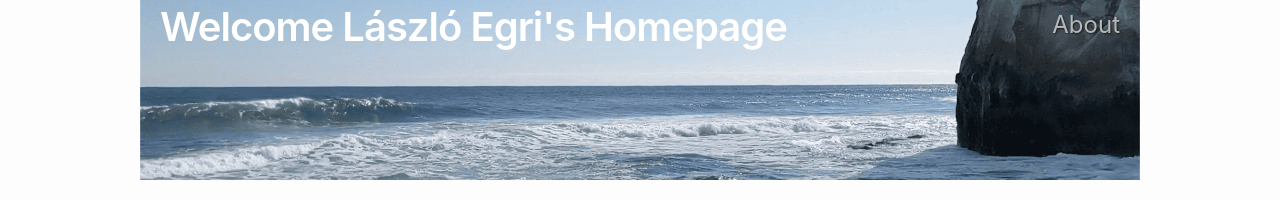
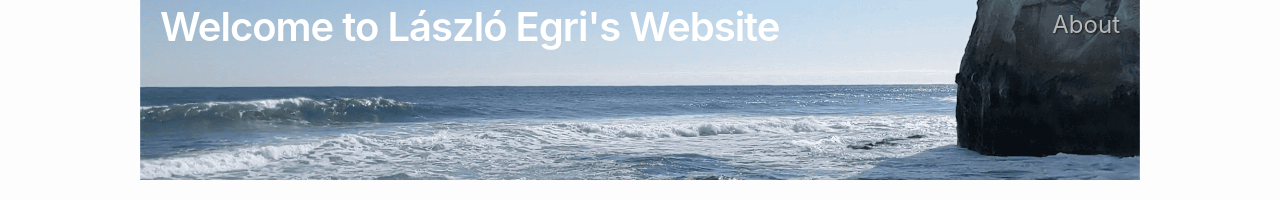
Before and after one commit to laszloegri/laszloegri.github.io, a Jekyll site: the page built from about.markdown, in a window 1280 px wide. Shown: the top 200 px of the page. Built offline with Jekyll 4.4.1, drawn with Linux system fonts in a browser that asks for light colours.

Commit message:
fixed website title

```diff
--- a/_config.yml
+++ b/_config.yml
@@ -18,7 +18,7 @@
 # You can create any custom variable you would like, and they will be accessible
 # in the templates via {{ site.myvariable }}.
 
-title: Welcome László Egri's Homepage
+title: Welcome to László Egri's Website
 github_username: laszloegri
 email: laci.egri@gmail.com
 
```
Also changed, not shown: 12 other files.
